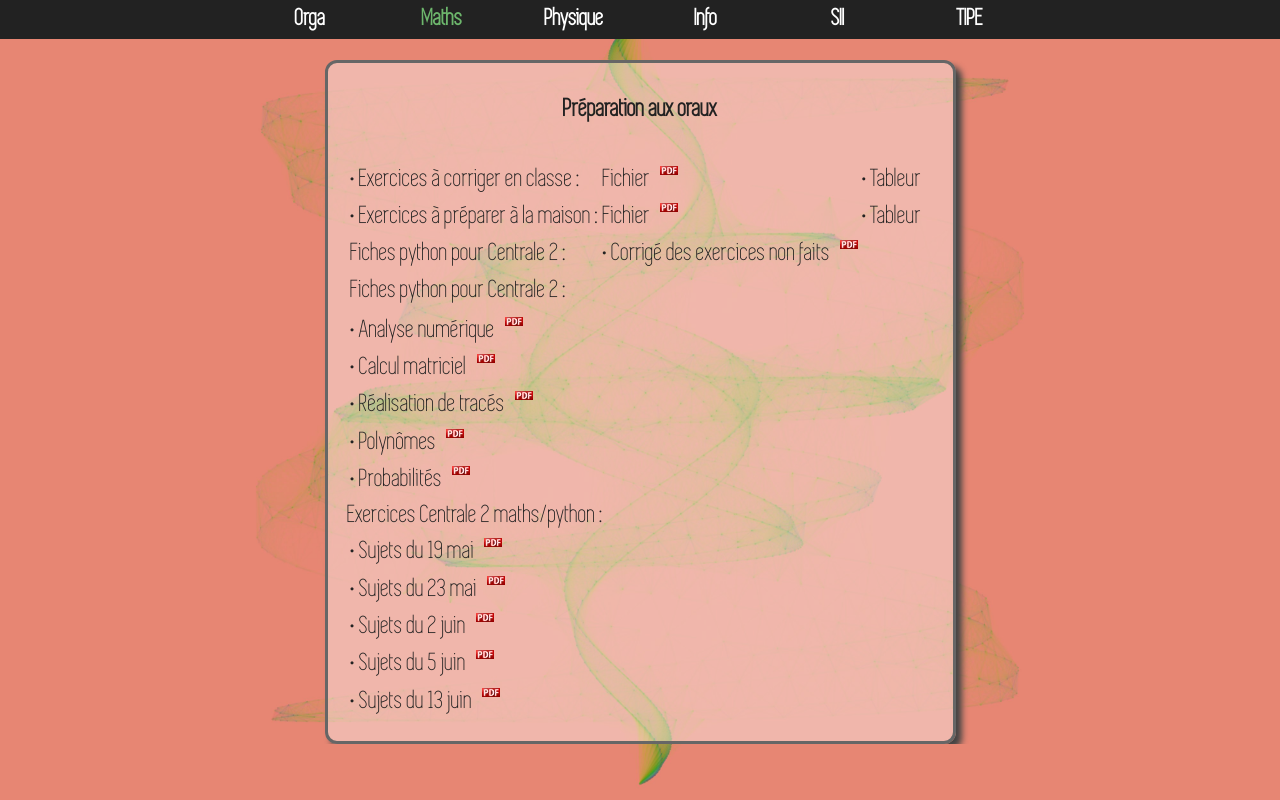
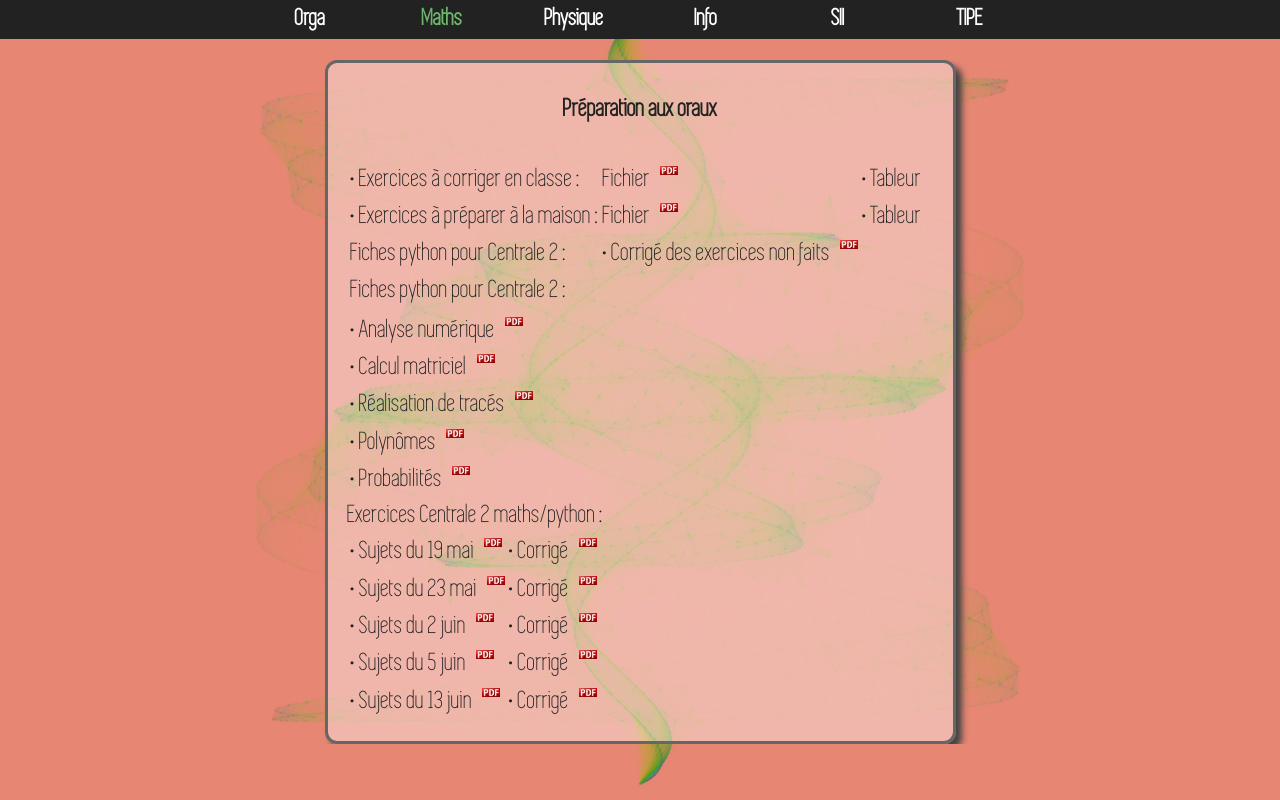
Before and after one commit to psietoilelamartin/psietoilelamartin.github.io, a plain HTML site: page maths/oraux.html in a window 1280 px wide. Drawn offline with Linux system fonts and the light colour scheme.

Commit message:
Update oraux.html

```diff
--- a/maths/oraux.html
+++ b/maths/oraux.html
@@ -61,11 +61,20 @@
 		<tr><td> Exercices Centrale 2 maths/python : </td>
 		<table>
 	      <tbody>
-		<tr><td>&bull; <a id="math" target="_blank" href="oraux/PSIstar_19mai.pdf" target="_blank"> Sujets du 19 mai &nbsp;</a> </td></tr>
-		<tr><td>&bull; <a id="math" target="_blank" href="oraux/PSIstar_23mai.pdf" target="_blank"> Sujets du 23 mai &nbsp;</a> </td></tr>
-		<tr><td>&bull; <a id="math" target="_blank" href="oraux/PSIstar_02juin.pdf" target="_blank"> Sujets du 2 juin &nbsp;</a> </td></tr>
-		<tr><td>&bull; <a id="math" target="_blank" href="oraux/PSIstar_05juin.pdf" target="_blank"> Sujets du 5 juin &nbsp;</a> </td></tr>
-		<tr><td>&bull; <a id="math" target="_blank" href="oraux/PSIstar_13juin.pdf" target="_blank"> Sujets du 13 juin &nbsp;</a> </td></tr>
+		<tr><td>&bull; <a id="math" target="_blank" href="oraux/PSIstar_19mai.pdf" target="_blank"> Sujets du 19 mai &nbsp;</a> </td>
+		<td>&bull; <a id="math" target="_blank" href="oraux/PSIstar_19mai-cor.pdf" target="_blank"> Corrigé &nbsp;</a> </td></tr>
+
+		<tr><td>&bull; <a id="math" target="_blank" href="oraux/PSIstar_23mai.pdf" target="_blank"> Sujets du 23 mai &nbsp;</a> </td>
+		<td>&bull; <a id="math" target="_blank" href="oraux/PSIstar_23mai-cor.pdf" target="_blank"> Corrigé &nbsp;</a> </td></tr>
+
+		<tr><td>&bull; <a id="math" target="_blank" href="oraux/PSIstar_02juin.pdf" target="_blank"> Sujets du 2 juin &nbsp;</a> </td>
+		<td>&bull; <a id="math" target="_blank" href="oraux/PSIstar_02juin-cor.pdf" target="_blank"> Corrigé &nbsp;</a> </td></tr>
+
+		<tr><td>&bull; <a id="math" target="_blank" href="oraux/PSIstar_05juin.pdf" target="_blank"> Sujets du 5 juin &nbsp;</a> </td>
+			<td>&bull; <a id="math" target="_blank" href="oraux/PSIstar_05juin-cor.pdf" target="_blank"> Corrigé &nbsp;</a> </td></tr>
+
+		<tr><td>&bull; <a id="math" target="_blank" href="oraux/PSIstar_13juin.pdf" target="_blank"> Sujets du 13 juin &nbsp;</a> </td>
+		<td>&bull; <a id="math" target="_blank" href="oraux/PSIstar_13juin-cor.pdf" target="_blank"> Corrigé &nbsp;</a> </td></tr>
 				</tbody>
 	    </table></tr>
 	      </tbody>
```
